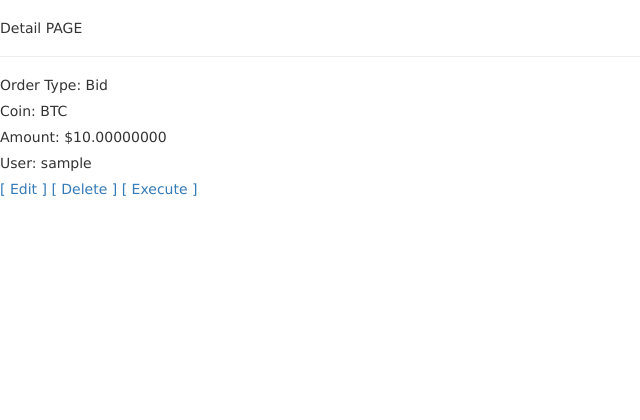
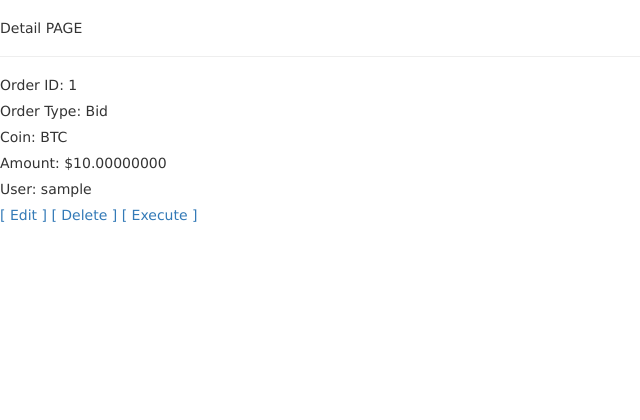
Before and after one commit to anami-sf/capX, a Django app: page /orders/1/ in a window 1280 px wide. Shown: the part 115-535 px from the top of the page, without its empty margins (0-640 px from the left). Run offline with Django 3.2, Linux system fonts and the light colour scheme; a user stored in the database is signed in; tables that the repository leaves empty hold one stand-in row (values such as "Sample post"); some libraries are stand-ins or nearby versions.

Commit message:
Add order id to order detail and order list pages

```diff
--- a/main_app/templates/main_app/order_detail.html
+++ b/main_app/templates/main_app/order_detail.html
@@ -4,6 +4,7 @@
 Detail PAGE
 <hr>
 
+<p>Order ID: {{order.id}}</p>
 <p>Order Type: {{order.order_type}}</p>
 <p>Coin: {{order.coin_type}}</p>
 <p>Amount: ${{order.amount}}</p>
--- a/main_app/templates/main_app/order_list.html
+++ b/main_app/templates/main_app/order_list.html
@@ -13,6 +13,7 @@
     <div class="d-flex w-100 justify-content-between">
     </div>
     {% for order in order_list %}
+    <p>Order ID: {{order.id}}</p>
     <p>Order Type: {{order.order_type}}</p>
     <p>Coin: {{order.coin_type}}</p>
     <p>Amount: ${{order.amount}}</p>
--- a/main_app/views.py
+++ b/main_app/views.py
@@ -26,55 +26,101 @@ def account(request):
 
 
 def order_execute(request, pk):
-    print(f'!!!!!!!!!!!!!!!! request.user: {request.user}')
+    print(f'!!!!!!!!!!!!!!!! order pk: {pk}')
     user_id = request.user.id
     order = Order.objects.get(id=pk) #order was made by 'other user' wiht 'other wallet'
     orders = Order.objects.all()
     print(f'!!!!!!!!!!!!!!!! order.id: {order.id}')
     print(f'!!!!!!!!!!!!!!!! order.order_type: {order.order_type}')
     print(f'!!!!!!!!!!!!!!!! order.amount: {order.amount}')
-    wallet = Wallet.objects.get(user = user_id)
 
-    other_wallet = None
+    wallet = Wallet.objects.get(user = request.user.id)
+    other_wallet = Wallet.objects.get(user = order.user)
+    print(f'!!!!!!!!!!!!!!!! request.user: {request.user}')
+    print(f'!!!!!!!!!!!!!!!! wallet: {wallet}')
+    print(f'!!!!!!!!!!!!!!!! order.user: {order.user}')  #### order user is same as admin
+    print(f'!!!!!!!!!!!!!!!! other_wallet: {other_wallet}')
+
 
     if order.order_type == "Bid":
         bid_order = order
         for order in orders:
-            if order.order_type == "Ask" and (order.amount == bid_order.amount) and order.user.id != user_id:
+            print(f'!!!!!!!!!!!!!!!!bid_order: {bid_order}')
+            print(f'!!!!!!!!!!!!!!!!order: {order}')
+            print(f'!!!!!!!!!!!!!!!!order.order_type: {order.order_type}')
+            print(f'!!!!!!!!!!!!!!!!order.amount: {order.amount}')
+            print(f'!!!!!!!!!!!!!!!!order.user: {order.user}')
+            if order.order_type == "Ask" and (order.amount == bid_order.amount) and order.user.id != bid_order.user.id:
                 print(f'!!!!!!!!!!!!!!!!ask_order_type: {order.order_type}')
                 print(f'!!!!!!!!!!!!!!!!ask_order_user: {order.user}')
-                print(f'!!!!!!!!!!!!!!!!ask_order_amoun: {order.amoun}')
-                other_wallet = Wallet.objects.get(user = order.user)
-                print(f'!!!!!!!!!!!!!!!!other wallet: {other_wallet}')
+                print(f'!!!!!!!!!!!!!!!!ask_order_amoun: {order.amount}')
                 ask_order = order
                 break
     else:
         ask_order = order
         for order in orders:
-            if order.order_type == "Bid" and (order.amount == ask_order.amount)  and order.user.id != user_id:
+            print(f'!!!!!!!!!!!!!!!!ask_order: {ask_order}')
+            print(f'!!!!!!!!!!!!!!!!order: {order}')
+            print(f'!!!!!!!!!!!!!!!!order.order_type: {order.order_type}')
+            print(f'!!!!!!!!!!!!!!!!ask_order.order_type: {ask_order.order_type}')
+            print(f'!!!!!!!!!!!!!!!!order.amount: {order.amount}')
+            print(f'!!!!!!!!!!!!!!!!ask_order.amount: {ask_order.amount}')
+            print(f'!!!!!!!!!!!!!!!!order.user.id: {order.user.id}')
+            print(f'!!!!!!!!!!!!!!!!ask_order.user.id: {ask_order.user.id}')
+            print(f'!!!!!!!!!!!!!!!!NEXT')
+            if order.order_type == "Bid" and (order.amount == ask_order.amount) and order.user.id != ask_order.user.id:
                 print(f'!!!!!!!!!!!!!!!!bid_order_type: {order.order_type}')
                 print(f'!!!!!!!!!!!!!!!!bid_order_user: {order.user}')
                 print(f'!!!!!!!!!!!!!!!!bid_order_amoun: {order.amount}')
-                other_wallet = Wallet.objects.get(user = order.user)
-                print(f'!!!!!!!!!!!!!!!!other wallet: {other_wallet}')
                 bid_order = order
                 break
     print(f'!!!!!!!!!!!!!!!!ask_order: {ask_order}')
     print(f'!!!!!!!!!!!!!!!!bid_order: {bid_order}')
     if ask_order and bid_order:
-        print(f'!!!!!!!!!!!!!!!!{wallet}')
-        print(f'!!!!!!!!!!!!!!!!other wallet: {other_wallet}')
         transaction = Transaction.objects.create_transaction(bid_order.id, ask_order.id)
-        if order.order_type == "Bid":
-            wallet.eth_balance = wallet.eth_balance - order.amount
+        if order.order_type == "Ask": #other wallet bid/buy for eth+
+            #btc balance for other wallet was already adjusted down
+            print(f'!!!!!!!!!!!!!!!!wallet: {wallet}')
+            print(f'!!!!!!!!!!!!!!!!wallet eth_balance: {wallet.eth_balance}')
+            print(f'!!!!!!!!!!!!!!!!wallet btc: {wallet.btc_balance}')
+            print(f'!!!!!!!!!!!!!!!!other wallet: {other_wallet}')
+            print(f'!!!!!!!!!!!!!!!!other wallet eth: {other_wallet.eth_balance}')
+            print(f'!!!!!!!!!!!!!!!!other wallet btc: {other_wallet.btc_balance}')
+            wallet.eth_balance = wallet.btc_balance + order.amount
             wallet.save()
             other_wallet.eth_balance = other_wallet.eth_balance + order.amount
             other_wallet.save()
-        if order.order_type == "Ask":
-            wallet.btc_balance = wallet.btc_balance - order.amount
+            print(f'!!!!!!!!!!!!!!!!wallet: {wallet}')
+            print(f'!!!!!!!!!!!!!!!!wallet eth_balance: {wallet.eth_balance}')
+            print(f'!!!!!!!!!!!!!!!!wallet btc: {wallet.btc_balance}')
+            print(f'!!!!!!!!!!!!!!!!other wallet: {other_wallet}')
+            print(f'!!!!!!!!!!!!!!!!other wallet eth: {other_wallet.eth_balance}')
+            print(f'!!!!!!!!!!!!!!!!other wallet btc: {other_wallet.btc_balance}')
+        if order.order_type == "Bid": #other wallet ask/sell for eth -
+            print(f'!!!!!!!!!!!!!!!!wallet: {wallet}')
+            print(f'!!!!!!!!!!!!!!!!wallet eth_balance: {wallet.eth_balance}')
+            print(f'!!!!!!!!!!!!!!!!wallet btc: {wallet.btc_balance}')
+            print(f'!!!!!!!!!!!!!!!!other wallet: {other_wallet}')
+            print(f'!!!!!!!!!!!!!!!!other wallet eth: {other_wallet.eth_balance}')
+            print(f'!!!!!!!!!!!!!!!!other wallet btc: {other_wallet.btc_balance}')
+            wallet.eth_balance = wallet.eth_balance + order.amount
             wallet.save()
-            other_wallet.btc_balance = other_wallet.btc_balance + order.amount
+            other_wallet.btc_balance = other_wallet.eth_balance + order.amount
             other_wallet.save()
+            print(f'!!!!!!!!!!!!!!!!wallet: {wallet}')
+            print(f'!!!!!!!!!!!!!!!!wallet eth_balance: {wallet.eth_balance}')
+            print(f'!!!!!!!!!!!!!!!!wallet btc: {wallet.btc_balance}')
+            print(f'!!!!!!!!!!!!!!!!other wallet: {other_wallet}')
+            print(f'!!!!!!!!!!!!!!!!other wallet eth: {other_wallet.eth_balance}')
+            print(f'!!!!!!!!!!!!!!!!other wallet btc: {other_wallet.btc_balance}')
+        print(f'!!!!!!!!!!!!!!!! order.order_type: {order.order_type}')
+        print(f'!!!!!!!!!!!!!!!! order.amount: {order.amount}')
+        print(f'!!!!!!!!!!!!!!!! order.user: {order.user}')
+        print(f'!!!!!!!!!!!!!!!! other_wallet.user: {other_wallet.user}')
+        print(f'!!!!!!!!!!!!!!!! other_wallet: {other_wallet}')
+        print(f'!!!!!!!!!!!!!!!! wallet: {wallet}')
+        print(f'!!!!!!!!!!!!!!!! request.user: {request.user}')
+
 
         return render(
             request,
```
